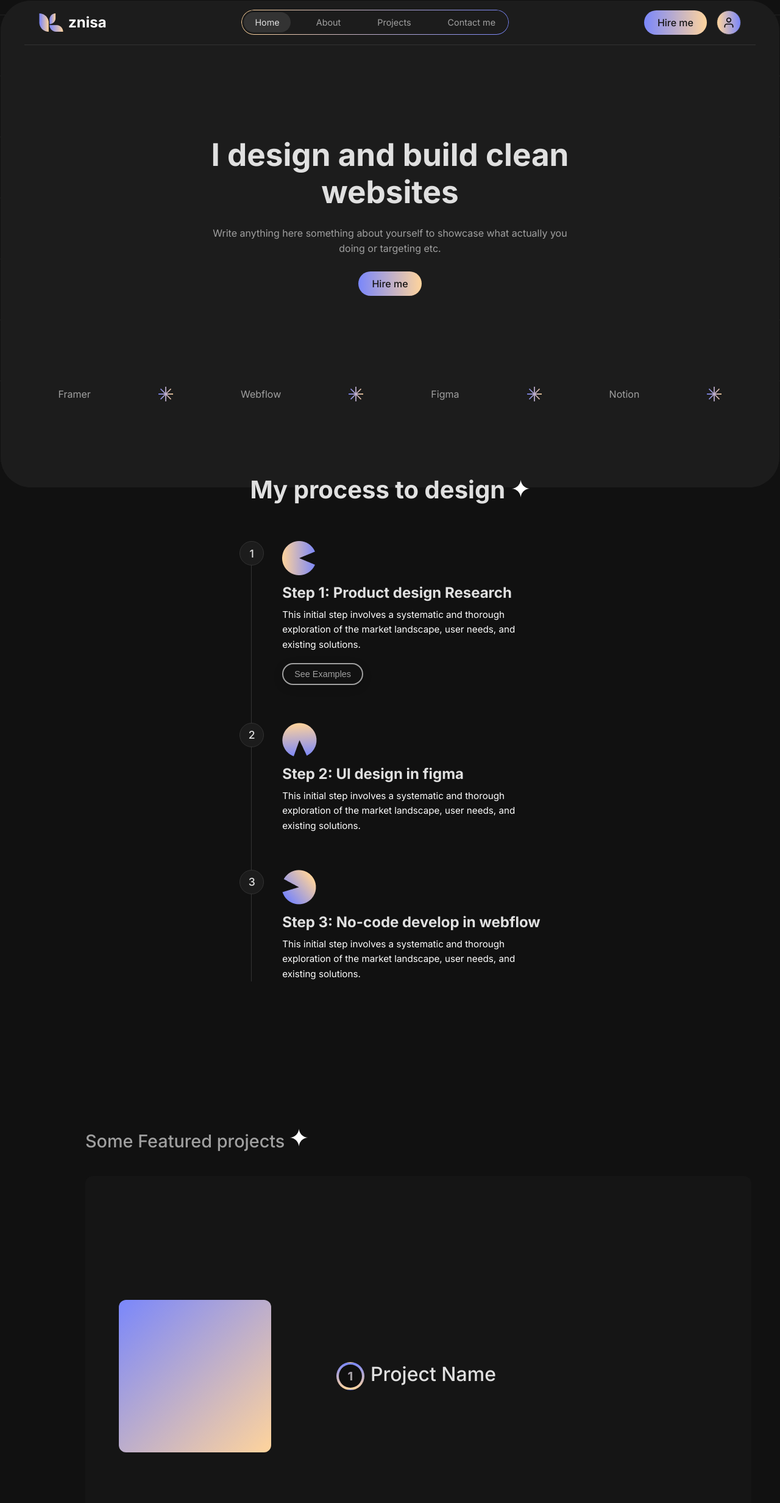
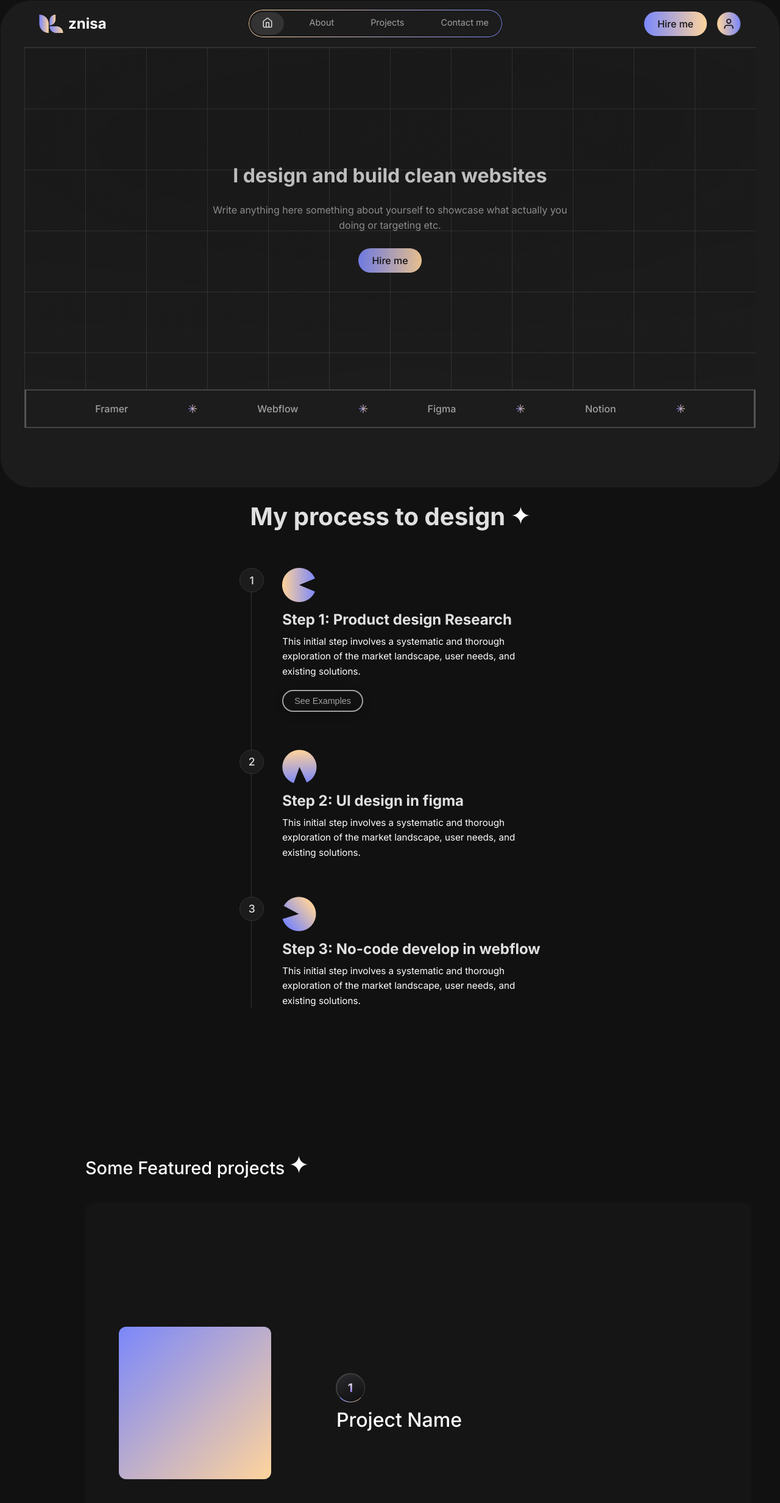
Before and after one commit to nangkyawt/visible_one, a plain HTML site: page index.html in a window 1280 px wide. Shown: the top 2464 px of the page at 61% size. Drawn offline with Linux system fonts and the light colour scheme.

Commit message:
project update

```diff
--- a/index.html
+++ b/index.html
@@ -29,7 +29,26 @@
 
           <div class="nav-links-wrapper">
             <ul class="nav-links center-links">
-              <li><a href="#home" class="active">Home</a></li>
+              <li>
+                <a href="#home" class="active">
+                  <svg
+                    xmlns="http://www.w3.org/2000/svg"
+                    width="18"
+                    height="18"
+                    viewBox="0 0 24 24"
+                    fill="none"
+                    stroke="currentColor"
+                    stroke-width="2"
+                    stroke-linecap="round"
+                    stroke-linejoin="round"
+                  >
+                    <path
+                      d="m3 9 9-7 9 7v11a2 2 0 0 1-2 2H5a2 2 0 0 1-2-2z"
+                    ></path>
+                    <polyline points="9 22 9 12 15 12 15 22"></polyline>
+                  </svg>
+                </a>
+              </li>
               <li><a href="#about">About</a></li>
               <li><a href="#project">Projects</a></li>
               <li><a href="#contact">Contact me</a></li>
--- a/style.css
+++ b/style.css
@@ -205,14 +205,36 @@ header {
 }
 
 .grid-background {
-  position: absolute;
-  inset: -50px;
-  background-image:
-    linear-gradient(to right, var(--grid-color) 1px, transparent 1px),
-    linear-gradient(to bottom, var(--grid-color) 1px, transparent 1px);
-  background-size: 100px 100px;
-  z-index: -1;
+    position: absolute;
+    top: 0;
+    left: 0;
+    width: 100%;
+    height: 100%;
+    z-index: 1; /* Place it behind the content */
+
+    /* Layered gradients for the grid lines */
+    background-image:
+        repeating-linear-gradient(to right, rgba(255, 255, 255, 0.1), rgba(255, 255, 255, 0.1) 1px, transparent 1px, transparent 100px),
+        repeating-linear-gradient(to bottom, rgba(255, 255, 255, 0.1), rgba(255, 255, 255, 0.1) 1px, transparent 1px, transparent 100px);
+
+    background-size: 100px 100px; /* Controls the spacing of the grid */
 }
+
+.grid-background::before {
+    content: '';
+    position: absolute;
+    top: 0;
+    left: 0;
+    width: 100%;
+    height: 100%;
+    z-index: -1; /* Place glows behind the grid lines */
+
+    /* The radial gradients for the auras */
+    background-image:
+        radial-gradient(ellipse at 80% 20%, rgba(16, 16, 17, 0.15) 0%, transparent 70%),
+        radial-gradient(ellipse at 20% 30%, rgba(12, 12, 12, 0.15) 0%, transparent 70%);
+}
+
 
 .hero-content {
   max-width: 600px;
@@ -223,7 +245,7 @@ header {
 }
 
 .hero-content h1 {
-  font-size: 3.2rem;
+  font-size: 32px;
   font-weight: 700;
   line-height: 1.2;
 }
@@ -358,18 +380,10 @@ opacity: 1;
 }
 
 .examples-btn {
-  /* Set a transparent background and text color */
   background: transparent;
   color: var(--text-secondary);
-
-  /* Define the border width and style */
   border: 2px solid;
-  /* The width is important, the color is a fallback */
-
-  /* The simple way to apply the gradient border */
   border-image: linear-gradient(269.57deg, #7A87FB 0.72%, #FFD49C 99.22%) 1;
-
-  /* Keep other styles */
   padding: 8px 18px;
   border-radius: 50px;
   cursor: pointer;
@@ -382,8 +396,6 @@ opacity: 1;
   transform: translateY(-2px);
   box-shadow: 0 4px 15px rgba(0, 0, 0, 0.2);
 }
-
-
 
 .step-avatars {
   display: flex;
@@ -408,7 +420,7 @@ opacity: 1;
 
 
 /* --- Footer --- */
-footer {
+/* footer {
   padding: 24px 0;
   border-top: 1px solid var(--border-color);
   flex-shrink: 0;
@@ -424,7 +436,60 @@ footer {
 .tech-stack .separator {
   color: var(--gradient-start);
   font-size: 1.5rem;
+} */
+
+footer1 {
+    display: block;
+    width: 100%;
+    /* Borders on top and bottom */
+    border-top: 1px solid rgba(255, 255, 255, 0.1);
+    border-bottom: 1px solid rgba(255, 255, 255, 0.1);
 }
+
+.tech-stack {
+    display: flex;
+    justify-content: center;
+    align-items: center;
+    /* gap: 2.5rem;
+    height: 80px;
+    max-width: 1200px;
+    margin: 0 auto;
+    padding: 0 20px;
+    width: 1456; */
+height: 70;
+top: 719px;
+left: -8px;
+gap: 99px;
+angle: 0 deg;
+opacity: 1;
+padding-top: 20px;
+padding-right: 10px;
+padding-bottom: 20px;
+padding-left: 10px;
+border-top-width: 1px;
+border-bottom-width: 1px;
+border-width: 1px, 0px, 1px, 0px;
+
+border-style: solid;
+
+border-color: #FFFFFF40;
+
+
+}
+
+.tech-stack span {
+    color: #a0a0a0;
+    font-size: 1rem;
+    font-weight: 500;
+}
+
+.tech-stack .separator-img {
+    height: 14px;
+    width: 14px;
+    opacity: 1; /* Makes the star separators more subtle */
+}
+
+
 
 /* --- Featured Projects Section --- */
 .featured-projects {
@@ -433,13 +498,15 @@ footer {
   margin: 40px auto;
   position: relative;
   z-index: 1;
+  color: #FFFFFF;
+
 }
 
 .featured-projects h2 {
   font-size: 1.8rem;
   font-weight: 500;
   margin-bottom: 40px;
-  color: var(--text-secondary);
+  color: #FFFFFF;
 }
 
 .featured-projects h2 span {
@@ -477,7 +544,10 @@ footer {
 
 .project-details {
   display: flex;
+  flex-direction: column;
+  align-items: flex-start;
   justify-content: center;
+  /* Reduced the gap from 20px to 10px */
   gap: 10px;
 }
 
@@ -489,57 +559,51 @@ footer {
   display: flex;
   justify-content: center;
   align-items: center;
-  background: #0f0f0f;
-  overflow: hidden;
-  background: linear-gradient(180deg, #7A87FB 0%, #FFD49C 100%);
-
-  /* Use a subtle border to create a layered effect */
-  border: 1px solid transparent;
-  overflow: hidden;
-  z-index: 1;
 }
 
-/* bottom gradient ring only */
+/* --- The Gradient Border (Bottom Arc Only) --- */
 .project-number::before {
   content: "";
   position: absolute;
-  inset: 0;
+  inset: -1px;
   border-radius: 50%;
-  background: conic-gradient(
-    from 180deg,
-    transparent 0deg,
-    transparent 170deg,
-    #7A87FB 190deg,
-    #FFD49C 250deg,
-    transparent 270deg,
-    transparent 360deg
-  );
-  mask: radial-gradient(circle at center, transparent 74%, black 75%);
-  -webkit-mask: radial-gradient(circle at center, transparent 74%, black 75%);
-  opacity: 1;
   z-index: 1;
+
+  /* Creates a 90-degree gradient arc at the bottom */
+ background:
+    /* LAYER 1 (Top): The vibrant bottom arc remains the same. */
+    conic-gradient(
+      transparent 135deg,
+      #FFD49C 135deg,
+      #7A87FB 225deg,
+      transparent 225deg
+    ),
+    /* LAYER 2 (Bottom): A full circle with a subtle grey color. */
+    conic-gradient(
+      #404040, #404040 /* This is the faint color for the other sides */
+    );
 }
-/* inner dark background */
+
+/* --- The Dark Inner Background with a Subtle Gradient --- */
 .project-number::after {
   content: "";
   position: absolute;
-  inset: 3px;
+  inset: 0.5px; /* Controls the border's thickness */
   border-radius: 50%;
-  background: #0f0f0f;
   z-index: 2;
+  background: linear-gradient(160deg, #2a2a2f, #0f0f0f);
 }
 
-/* gradient number text */
+/* --- The Number Text with a Gradient --- */
 .project-number span {
   position: relative;
-  z-index: 3;
+  z-index: 3; /* Must be on top of everything */
   font-size: 1.2rem;
   font-weight: 600;
-  color: #a0a0a0;
-  background-image: linear-gradient(135deg, #A855F7, #FFD49C);
+  background-image: linear-gradient(180deg, #e0e0e0 20%, #845ef7 100%);
   -webkit-background-clip: text;
   background-clip: text;
-
+  color: transparent; /* Text color must be transparent for the gradient to show */
 }
 
 .project-name {
@@ -550,10 +614,6 @@ footer {
 
 .project-item:hover .project-image {
   transform: scale(1.05);
-}
-
-.project-item:hover .project-name {
-  color: var(--gradient-start);
 }
 
 .testimonials {
@@ -571,15 +631,6 @@ footer {
   align-items: center;
   gap: 12px;
 }
-
-/* The sparkle icons from the image */
-/* .testimonials h2::after,
-.testimonials h2::before {
-  content: '✦';
-  color: #888eff;
-  font-size: 18px;
-} */
-
 
 .testimonials-grid {
   display: grid;
@@ -711,7 +762,7 @@ footer {
   content: '';
   position: absolute;
   inset: 1px;
-  background-color: var(--nav-bg, #000); /* fallback if variable not defined */
+  background-color: var(--nav-bg, #fff);
   border-radius: 50px;
   z-index: -1;
 }
@@ -720,7 +771,7 @@ footer {
   transform: translateY(-2px);
   box-shadow: 0 4px 15px rgba(122, 135, 251, 0.4);
   background: #FFFFFF;
-  color: #121212;
+  color: #ece7e7;
 }
 
 /* --- Decorative Grid --- */
@@ -730,11 +781,19 @@ footer {
   width: 100%;
   max-width: 300px;
   justify-self: center;
+
 }
 
 .deco-grid .grid-line {
   position: absolute;
   background-color: #3f3f46;
+  width: 392.0204162597656;
+height: 392.0204162597656;
+top: 5136px;
+left: 851px;
+angle: 0 deg;
+opacity: 1;
+
 }
 
 .deco-grid .horizontal {
@@ -836,8 +895,6 @@ footer {
   color: #FFFFFF;
 }
 
-
-
 /* Separate circular profile icon button */
 .profile-icon-btn {
   display: flex;
@@ -880,13 +937,9 @@ footer {
   display: inline-flex; /* Wraps content snugly */
   align-items: center;  /* Vertically center the icons */
   gap: 10px;           /* Space between each icon */
-
-  /* Background and Shape */
-  background-color: #1C1C1C; /* Your dark background */
-  border-radius: 290px;     /* Creates the pill shape */
-  padding: 8px 12px;        /* Padding inside the container */
-
-  /* Positioning for the gradient border */
+  background-color: #1C1C1C;
+  border-radius: 290px;
+  padding: 8px 12px;
   position: relative;
   z-index: 1;
 }
```
